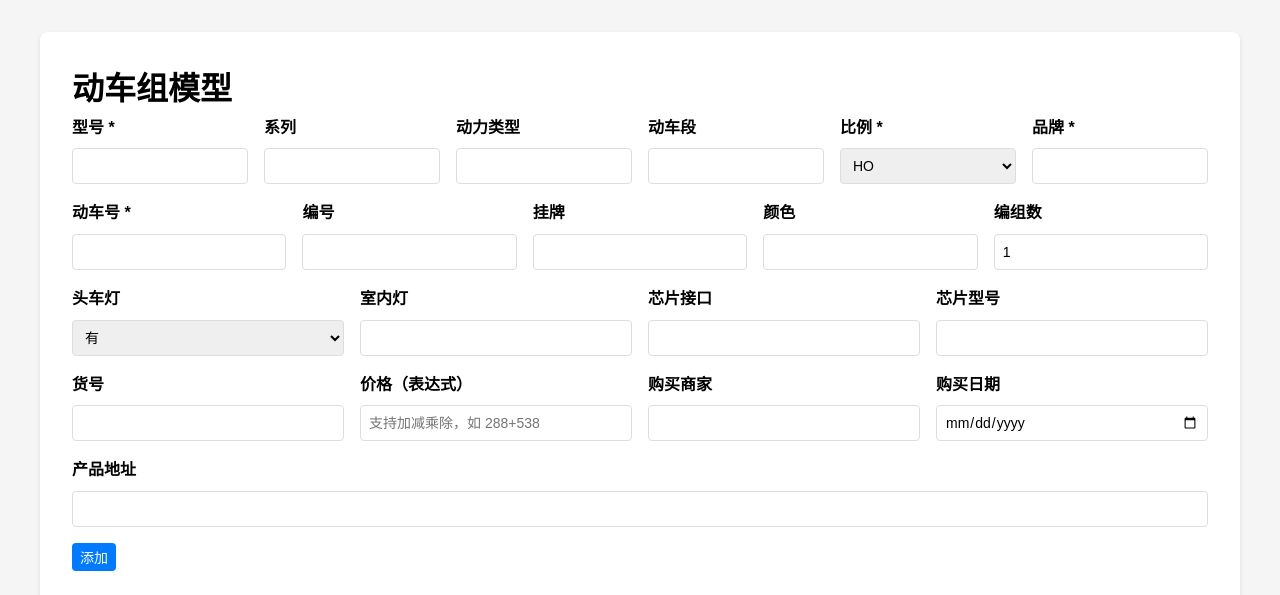
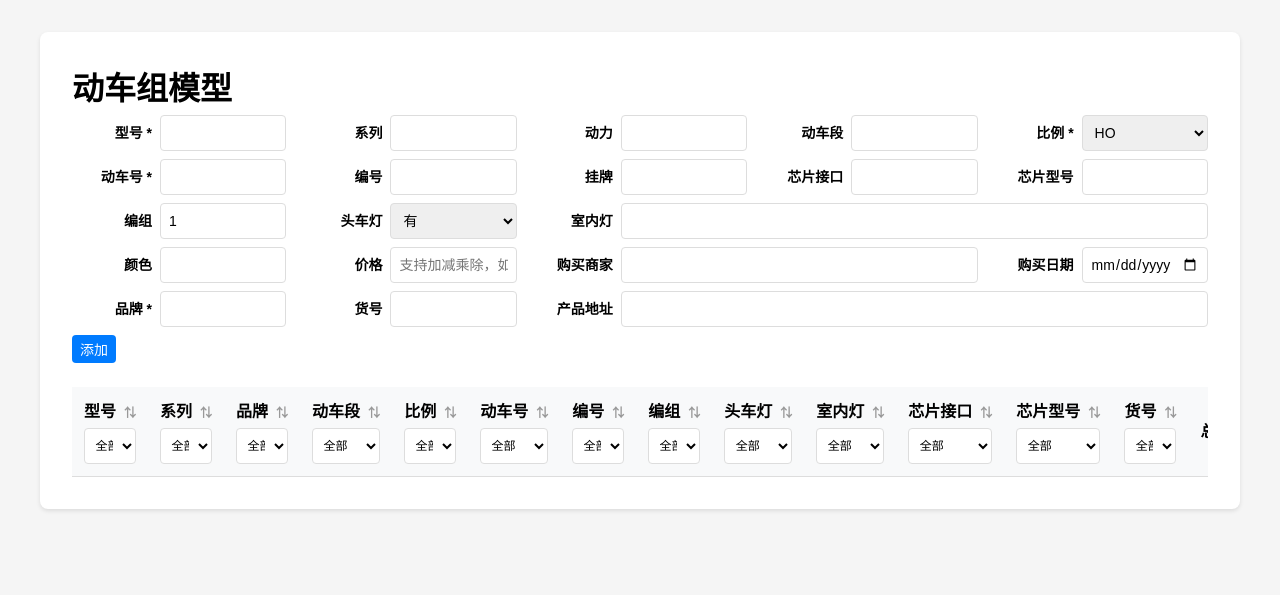
Before and after one commit to plinux/TrainModelManager, a Flask app: page /trainset in a window 1280 px wide. Shown: the part 58-653 px from the top of the page. After the commit the page ends 572 px from the top, so only its background shows below. Run offline with Flask 3, Linux system fonts and the light colour scheme; data that the repository does not hold is empty.

Commit message:
[Style] Refactor form layouts with CSS Grid and improve Safari compatibility
Locomotive form:
- Row 1: 型号, 系列, 动力, 机务段, 比例
- Row 2: 机车号, 编号, 挂牌, 芯片接口, 芯片型号
- Row 3: 颜色, 价格, 购买商家(2 cols), 购买日期
- Row 4: 品牌, 货号, 产品地址(3 cols)

Trainset form:
- Row 1: 型号, 系列, 动力, 动车段, 比例
- Row 2: 动车号, 编号, 挂牌, 芯片接口, 芯片型号
- Row 3: 编组, 头车灯, 室内灯(3 cols)
- Row 4: 颜色, 价格, 购买商家(2 cols), 购买日期
- Row 5: 品牌, 货号, 产品地址(3 cols)

Locomotive head form:
- Row 1: 型号, 比例, 特涂, 头车灯, 室内灯
- Row 2: 价格(2 cols), 购买商家(2 cols), 购买日期
- Row 3: 品牌, 货号, 产品地址(3 cols)

Other changes:
- Unify save/cancel button styles with explicit dimensions for Safari
- Remove depot from LocomotiveHead templates
- Rename '动力类型' to '动力' for cleaner labels
- Add field_class parameter to form macros
- Add CSS Grid (.form-grid-5) for precise vertical alignment

Co-Authored-By: Claude Opus 4.6 <noreply@anthropic.com>

```diff
--- a/static/css/style.css
+++ b/static/css/style.css
@@ -87,14 +87,23 @@ main {
   box-shadow: 0 2px 4px rgba(0,0,0,0.1);
 }
 
+/* 表单组 - 水平布局（标签和输入框同一行）*/
 .form-group {
-  margin-bottom: 1rem;
+  display: flex;
+  align-items: center;
+  gap: 0.5rem;
+  margin-bottom: 0.5rem;
+  min-width: 0; /* 防止 flex 子项溢出 */
 }
 
+/* 表单标签 */
 label {
-  display: block;
-  margin-bottom: 0.5rem;
+  flex-shrink: 0;
+  width: 5rem;
   font-weight: bold;
+  font-size: var(--font-size-base);
+  white-space: nowrap;
+  text-align: right;
 }
 
 input, select {
@@ -108,17 +117,114 @@ input, select {
   box-sizing: border-box;
 }
 
-button {
-  padding: 0.5rem 1rem;
-  background-color: #007bff;
-  color: white;
+/* ========== 通用按钮样式 ========== */
+/* 按钮基础样式 - 适用于所有按钮和链接按钮 */
+button,
+.btn-search,
+.btn-edit,
+.btn-cancel,
+.btn-danger,
+.btn-primary,
+.btn-save {
+  padding: 0.25rem 0.5rem;
   border: none;
-  border-radius: 4px;
+  border-radius: var(--border-radius);
   cursor: pointer;
+  font-size: var(--font-size-base);
+  font-family: var(--font-family);
+  line-height: normal;
+  text-decoration: none;
+  display: inline-flex;
+  align-items: center;
+  justify-content: center;
+  /* Safari 兼容性修复 */
+  -webkit-appearance: none;
+  appearance: none;
+  box-sizing: border-box;
 }
 
-button:hover {
-  background-color: #0056b3;
+/* 主按钮样式（用于表单提交等主要操作）*/
+button[type="submit"]:not(.btn-danger):not(.btn-cancel):not(.btn-search):not(.btn-edit):not(.btn-save) {
+  background-color: var(--color-primary);
+  color: white;
+}
+
+button[type="submit"]:not(.btn-danger):not(.btn-cancel):not(.btn-search):not(.btn-edit):not(.btn-save):hover {
+  background-color: var(--color-primary-dark);
+}
+
+/* 按钮悬停效果 */
+button:hover,
+.btn-search:hover,
+.btn-edit:hover,
+.btn-cancel:hover,
+.btn-danger:hover,
+.btn-primary:hover,
+.btn-save:hover {
+  opacity: 0.9;
+}
+
+/* 按钮颜色变体 */
+.btn-danger {
+  background-color: var(--color-danger);
+  color: white;
+}
+
+.btn-danger:hover {
+  background-color: var(--color-danger-dark);
+}
+
+.btn-edit {
+  background-color: var(--color-success);
+  color: white;
+  margin-right: var(--spacing-xs);
+}
+
+.btn-edit:hover {
+  background-color: var(--color-success-dark);
+}
+
+.btn-cancel {
+  background-color: var(--color-secondary);
+  color: white;
+  margin-left: var(--spacing-xs);
+}
+
+.btn-cancel:hover {
+  background-color: var(--color-secondary-dark);
+}
+
+.btn-search {
+  background-color: #17a2b8;
+  color: white;
+  margin-right: var(--spacing-xs);
+}
+
+.btn-search:hover {
+  background-color: #138496;
+}
+
+.btn-search:disabled {
+  background-color: #ccc;
+  cursor: not-allowed;
+}
+
+.btn-primary {
+  background-color: var(--color-primary);
+  color: white;
+}
+
+.btn-primary:hover {
+  background-color: var(--color-primary-dark);
+}
+
+.btn-save {
+  background-color: var(--color-success);
+  color: white;
+}
+
+.btn-save:hover {
+  background-color: var(--color-success-dark);
 }
 
 table {
@@ -206,78 +312,6 @@ th {
   display: none;
 }
 
-/* 通用按钮样式基础 */
-button,
-.btn-search,
-.btn-edit,
-.btn-cancel,
-.btn-danger {
-  padding: 0.25rem 0.5rem;
-  border: none;
-  border-radius: 4px;
-  cursor: pointer;
-  font-size: 0.875rem;
-  line-height: normal;
-  text-decoration: none;
-  display: inline-block;
-  /* Safari 兼容性修复 */
-  -webkit-appearance: none;
-  appearance: none;
-  box-sizing: border-box;
-}
-
-button:hover,
-.btn-search:hover,
-.btn-edit:hover,
-.btn-cancel:hover,
-.btn-danger:hover {
-  opacity: 0.9;
-}
-
-.btn-danger {
-  background-color: #dc3545;
-}
-
-.btn-danger:hover {
-  background-color: #c82333;
-}
-
-.btn-edit {
-  background-color: #28a745;
-  color: white;
-  margin-right: 0.5rem;
-}
-
-.btn-edit:hover {
-  background-color: #218838;
-}
-
-.btn-cancel {
-  background-color: #6c757d;
-  color: white;
-  margin-left: 0.5rem;
-}
-
-.btn-cancel:hover {
-  background-color: #5a6268;
-}
-
-/* 搜索按钮样式 */
-.btn-search {
-  background-color: #17a2b8;
-  color: white;
-  margin-right: 0.5rem;
-}
-
-.btn-search:hover {
-  background-color: #138496;
-}
-
-.btn-search:disabled {
-  background-color: #ccc;
-  cursor: not-allowed;
-}
-
 /* 货号链接样式 */
 .item-number-cell a {
   color: var(--color-primary);
@@ -339,6 +366,73 @@ td form {
 
 .form-row .form-group {
   flex: 1;
+}
+
+.form-row .form-group.flex-2 {
+  flex: 2;
+}
+
+.form-row .form-group.flex-3 {
+  flex: 3;
+}
+
+.form-row .form-group.flex-4 {
+  flex: 4;
+}
+
+/* 5列网格布局 - 用于精确垂直对齐 */
+.form-grid-5 {
+  display: grid;
+  grid-template-columns: repeat(5, 1fr);
+  gap: 1rem;
+}
+
+.form-grid-5 .form-group {
+  display: flex;
+  align-items: center;
+  gap: 0.5rem;
+  margin-bottom: 0.5rem;
+  min-width: 0;
+}
+
+.form-grid-5 .form-group > input,
+.form-grid-5 .form-group > select,
+.form-grid-5 .form-group .autocomplete-wrapper {
+  flex: 1;
+  min-width: 0;
+}
+
+.form-grid-5 .form-group.col-2 {
+  grid-column: span 2;
+}
+
+.form-grid-5 .form-group.col-3 {
+  grid-column: span 3;
+}
+
+/* 表单操作按钮区域 */
+.form-actions {
+  display: flex;
+  align-items: center;
+  gap: 0.5rem;
+  margin-top: 1rem;
+}
+
+/* 表单操作按钮 - 取消按钮与保存按钮统一尺寸 */
+.form-actions button,
+.form-actions .btn-cancel {
+  /* 固定高度确保 Safari 下一致性 */
+  height: 28px;
+  padding: 0 0.5rem;
+  font-size: 0.875rem;
+  line-height: 1;
+  box-sizing: border-box;
+  -webkit-appearance: none;
+  appearance: none;
+  /* 使用 inline-flex 确保文字垂直居中，两个按钮使用相同的 display */
+  display: inline-flex;
+  align-items: center;
+  justify-content: center;
 }
 
 /* 内联表单 - 输入框和按钮在同一行 */
--- a/templates/carriage.html
+++ b/templates/carriage.html
@@ -13,10 +13,10 @@
     {{ autocomplete_field('depot_id', '车辆段', depots) }}
     {{ scale_select() }}
     {{ autocomplete_field('brand_id', '品牌', brands, required=true) }}
+    {{ text_field('train_number', '车次') }}
   </div>
 
   <div class="form-row">
-    {{ text_field('train_number', '车次') }}
     {{ text_field('plaque', '挂牌') }}
     {{ text_field('item_number', '货号') }}
     <div class="form-group">
--- a/templates/macros/form.html
+++ b/templates/macros/form.html
@@ -5,8 +5,8 @@
 
 
 {# 可搜索下拉选择框（推荐使用） #}
-{% macro autocomplete_field(name, label, items, required=false, value=null, text_value=null, id=null, onchange=null) %}
-<div class="form-group">
+{% macro autocomplete_field(name, label, items, required=false, value=null, text_value=null, id=null, onchange=null, field_class=null) %}
+<div class="form-group{% if field_class %} {{ field_class }}{% endif %}">
   <label for="{{ id or name }}_text">{{ label }}{% if required %} *{% endif %}</label>
   <div class="autocomplete-wrapper">
     <input type="text" id="{{ id or name }}_text" name="{{ name }}_text"
@@ -101,8 +101,8 @@
 
 
 {# 布尔选择框（有/无）#}
-{% macro boolean_select(name, label, required=false, value=null, id=null, default=null) %}
-<div class="form-group">
+{% macro boolean_select(name, label, required=false, value=null, id=null, default=null, field_class=null) %}
+<div class="form-group{% if field_class %} {{ field_class }}{% endif %}">
   <label for="{{ id or name }}">{{ label }}</label>
   <select id="{{ id or name }}" name="{{ name }}" {% if required %}required{% endif %}>
     <option value="">请选择</option>
@@ -114,8 +114,8 @@
 
 
 {# 文本输入框 #}
-{% macro text_field(name, label, required=false, value=null, id=null, placeholder=null, type='text') %}
-<div class="form-group">
+{% macro text_field(name, label, required=false, value=null, id=null, placeholder=null, type='text', field_class=null) %}
+<div class="form-group{% if field_class %} {{ field_class }}{% endif %}">
   <label for="{{ id or name }}">{{ label }}{% if required %} *{% endif %}</label>
   <input type="{{ type }}" id="{{ id or name }}" name="{{ name }}"
       {% if required %}required{% endif %}
@@ -126,8 +126,8 @@
 
 
 {# 数字输入框 #}
-{% macro number_field(name, label, required=false, value=null, id=null, min=null, max=null) %}
-<div class="form-group">
+{% macro number_field(name, label, required=false, value=null, id=null, min=null, max=null, field_class=null) %}
+<div class="form-group{% if field_class %} {{ field_class }}{% endif %}">
   <label for="{{ id or name }}">{{ label }}{% if required %} *{% endif %}</label>
   <input type="number" id="{{ id or name }}" name="{{ name }}"
       {% if required %}required{% endif %}
@@ -139,8 +139,8 @@
 
 
 {# 日期输入框 #}
-{% macro date_field(name, label, required=false, value=null, id=null) %}
-<div class="form-group">
+{% macro date_field(name, label, required=false, value=null, id=null, field_class=null) %}
+<div class="form-group{% if field_class %} {{ field_class }}{% endif %}">
   <label for="{{ id or name }}">{{ label }}</label>
   <input type="date" id="{{ id or name }}" name="{{ name }}"
       {% if required %}required{% endif %}
@@ -150,8 +150,8 @@
 
 
 {# 价格输入框（带提示）#}
-{% macro price_field(name='price', label='价格（表达式）', value=null, id=null) %}
-<div class="form-group">
+{% macro price_field(name='price', label='价格', value=null, id=null, field_class=null) %}
+<div class="form-group{% if field_class %} {{ field_class }}{% endif %}">
   <label for="{{ id or name }}">{{ label }}</label>
   <input type="text" id="{{ id or name }}" name="{{ name }}"
       {% if value %}value="{{ value }}"{% endif %}
--- a/templates/option_edit_carriage_model.html
+++ b/templates/option_edit_carriage_model.html
@@ -29,8 +29,10 @@
     </div>
   </div>
 
-  <button type="submit">保存</button>
-  <a href="{{ url_for('options.options') }}" class="btn-cancel">取消</a>
+  <div class="form-actions">
+    <button type="submit">保存</button>
+    <a href="{{ url_for('options.options') }}" class="btn-cancel">取消</a>
+  </div>
 </form>
 
 {% endblock %}
--- a/templates/option_edit_simple.html
+++ b/templates/option_edit_simple.html
@@ -11,8 +11,10 @@
     <input type="text" id="name" name="name" required value="{{ item.name }}">
   </div>
 
-  <button type="submit">保存</button>
-  <a href="{{ url_for('options.options') }}" class="btn-cancel">取消</a>
+  <div class="form-actions">
+    <button type="submit">保存</button>
+    <a href="{{ url_for('options.options') }}" class="btn-cancel">取消</a>
+  </div>
 </form>
 
 {% endblock %}
--- a/templates/trainset.html
+++ b/templates/trainset.html
@@ -8,39 +8,39 @@
 <h1>动车组模型</h1>
 
 <form id="trainset-form" onsubmit="event.preventDefault(); submitFormAjax(this, '/api/trainset/add');">
-  <div class="form-row">
+  <div class="form-grid-5">
     {{ autocomplete_field('model_id', '型号', trainset_models, required=true, onchange='autoFillTrainset()') }}
     {{ autocomplete_field('series_id', '系列', trainset_series, onchange='handleTrainsetSeriesChange()') }}
-    {{ autocomplete_field('power_type_id', '动力类型', power_types) }}
+    {{ autocomplete_field('power_type_id', '动力', power_types) }}
     {{ autocomplete_field('depot_id', '动车段', depots) }}
     {{ scale_select() }}
-    {{ autocomplete_field('brand_id', '品牌', brands, required=true) }}
   </div>
 
-  <div class="form-row">
+  <div class="form-grid-5">
     {{ text_field('trainset_number', '动车号', required=true) }}
     {{ text_field('decoder_number', '编号') }}
     {{ text_field('plaque', '挂牌') }}
-    {{ text_field('color', '颜色') }}
-    {{ number_field('formation', '编组数', value=1) }}
-  </div>
-
-  <div class="form-row">
-    {{ boolean_select('head_light', '头车灯', default=true) }}
-    {{ text_field('interior_light', '室内灯') }}
     {{ autocomplete_field('chip_interface_id', '芯片接口', chip_interfaces) }}
     {{ autocomplete_field('chip_model_id', '芯片型号', chip_models) }}
   </div>
 
-  <div class="form-row">
-    {{ text_field('item_number', '货号') }}
+  <div class="form-grid-5">
+    {{ number_field('formation', '编组', value=1) }}
+    {{ boolean_select('head_light', '头车灯', default=true) }}
+    {{ text_field('interior_light', '室内灯', field_class='col-3') }}
+  </div>
+
+  <div class="form-grid-5">
+    {{ text_field('color', '颜色') }}
     {{ price_field() }}
-    {{ autocomplete_field('merchant_id', '购买商家', merchants) }}
+    {{ autocomplete_field('merchant_id', '购买商家', merchants, field_class='col-2') }}
     {{ date_field('purchase_date', '购买日期') }}
   </div>
 
-  <div class="form-row">
-    {{ text_field('product_url', '产品地址') }}
+  <div class="form-grid-5">
+    {{ autocomplete_field('brand_id', '品牌', brands, required=true) }}
+    {{ text_field('item_number', '货号') }}
+    {{ text_field('product_url', '产品地址', field_class='col-3') }}
   </div>
 
   <button type="submit">添加</button>
```
Also changed, not shown: other parts of static/css/style.css (+30 -11 lines), routes/api.py (+4 -4 lines), templates/carriage_edit.html (+6 -4 lines), templates/locomotive.html (+11 -11 lines), templates/locomotive_edit.html (+14 -12 lines), templates/locomotive_head.html (+11 -14 lines), templates/locomotive_head_edit.html (+14 -13 lines), templates/option_edit_locomotive_model.html (+5 -3 lines), templates/option_edit_trainset_model.html (+5 -3 lines), templates/options.html (+7 -7 lines), templates/trainset_edit.html (+20 -18 lines).
